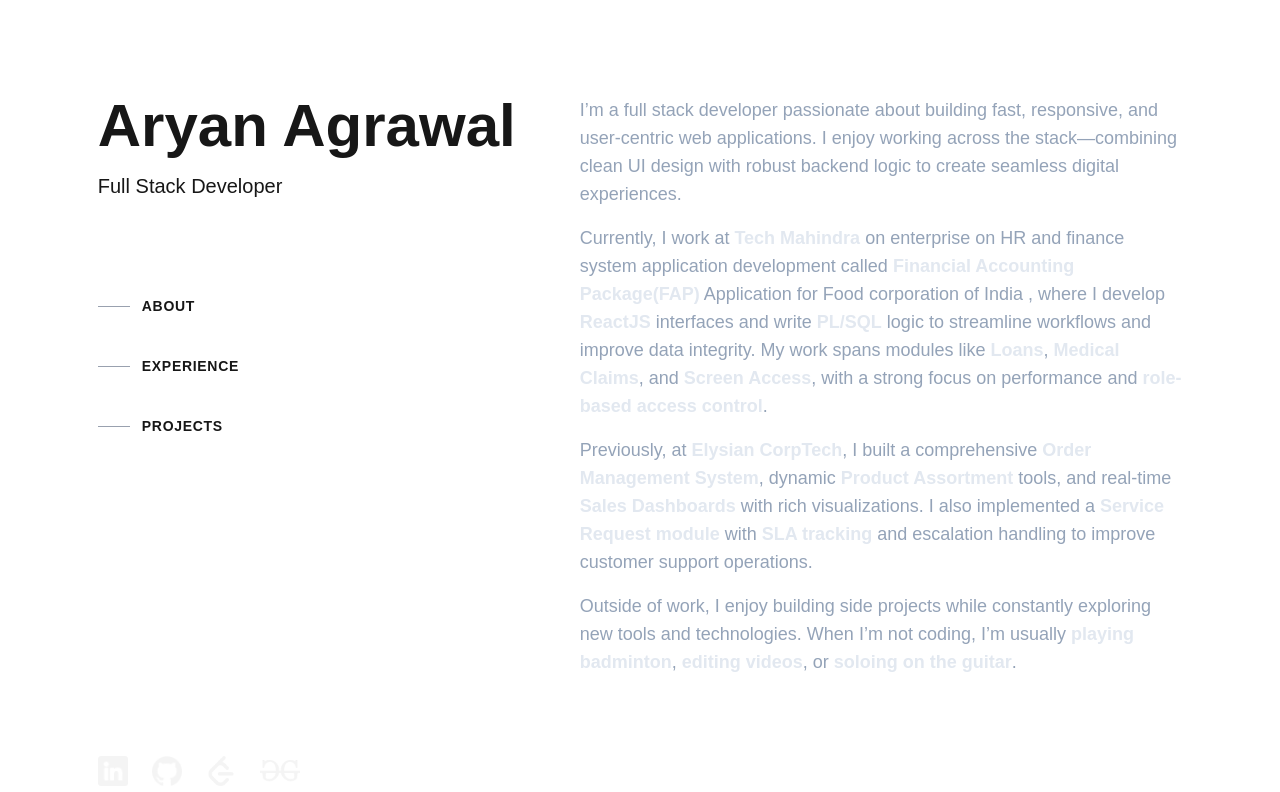
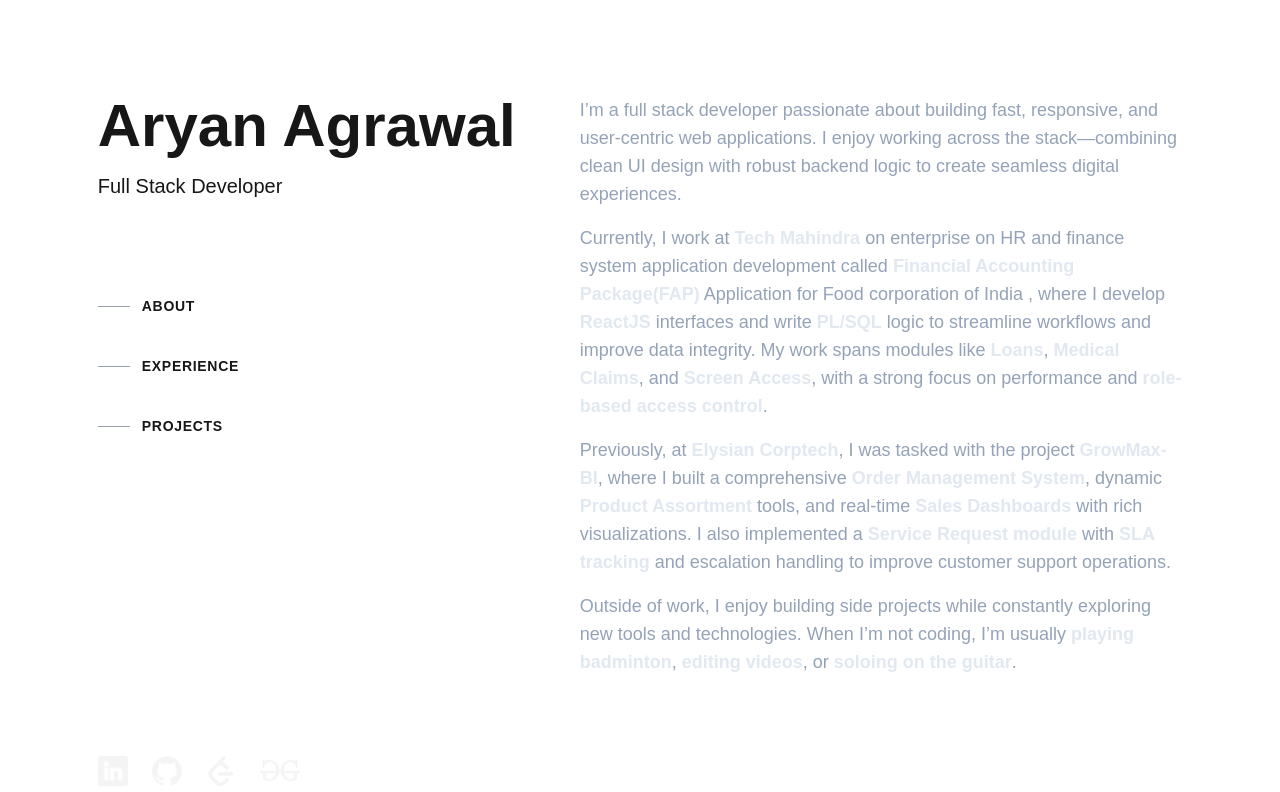
Before and after one commit to shad0waryan/website_portfolio, a Next.js app: page / in a window 1280 px wide. Shown: the top 792 px of the page. Built offline with nearby package versions, Linux system fonts and the light colour scheme.

Commit message:
Projects-left

```diff
--- a/src/app/about.tsx
+++ b/src/app/about.tsx
@@ -10,8 +10,17 @@
 
       <p className="text-lighttext">
         Currently, I work at{" "}
-        <strong className="text-[#E2E8F0]">Tech Mahindra</strong> on enterprise
-        on HR and finance system application development called
+        <strong className="text-[#E2E8F0] ">
+          <a
+            href="https://www.techmahindra.com/"
+            target="_blank"
+            rel="noopener noreferrer"
+            className=" hover:text-sky-300 transition-colors duration-200"
+          >
+            Tech Mahindra
+          </a>
+        </strong>{" "}
+        on enterprise on HR and finance system application development called
         <strong className="text-[#E2E8F0]">
           {" "}
           Financial Accounting Package(FAP)
@@ -29,8 +38,28 @@
 
       <p className="text-lighttext">
         Previously, at{" "}
-        <strong className="text-[#E2E8F0]">Elysian CorpTech</strong>, I built a
-        comprehensive{" "}
+        <strong className="text-[#E2E8F0]">
+          <a
+            href="https://elysiancorptech.com/"
+            target="_blank"
+            rel="noopener noreferrer"
+            className=" hover:text-sky-300 transition-colors duration-200"
+          >
+            Elysian Corptech
+          </a>
+        </strong>
+        , I was tasked with the project{" "}
+        <strong className="text-[#E2E8F0]">
+          <a
+            href="https://growmaxbi.com/"
+            target="_blank"
+            rel="noopener noreferrer"
+            className=" hover:text-sky-300 transition-colors duration-200"
+          >
+            GrowMax- BI
+          </a>
+        </strong>
+        , where I built a comprehensive{" "}
         <strong className="text-[#E2E8F0]">Order Management System</strong>,
         dynamic <strong className="text-[#E2E8F0]">Product Assortment</strong>{" "}
         tools, and real-time{" "}
--- a/src/app/leftSection.tsx
+++ b/src/app/leftSection.tsx
@@ -1,8 +1,8 @@
 export default function LeftSection() {
   return (
     <div className="flex flex-col w-full max-w-lg xl:max-w-none items-center xl:items-start">
-      <span className="block text-center text-4xl sm:text-5xl lg:text-6xl font-bold cursor-default select-none">
-        Aryan Agrawal
+      <span className="block text-center text-4xl sm:text-5xl lg:text-6xl font-bold cursor-pointer select-none transition-transform duration-800  hover:drop-shadow-[0_0_6px_rgba(255,255,255,0.5)]">
+        <a href="/">Aryan Agrawal</a>
       </span>
       <span className="block text-right mt-4 text-lg sm:text-xl font-extralight cursor-default select-none ">
         Full Stack Developer
```
